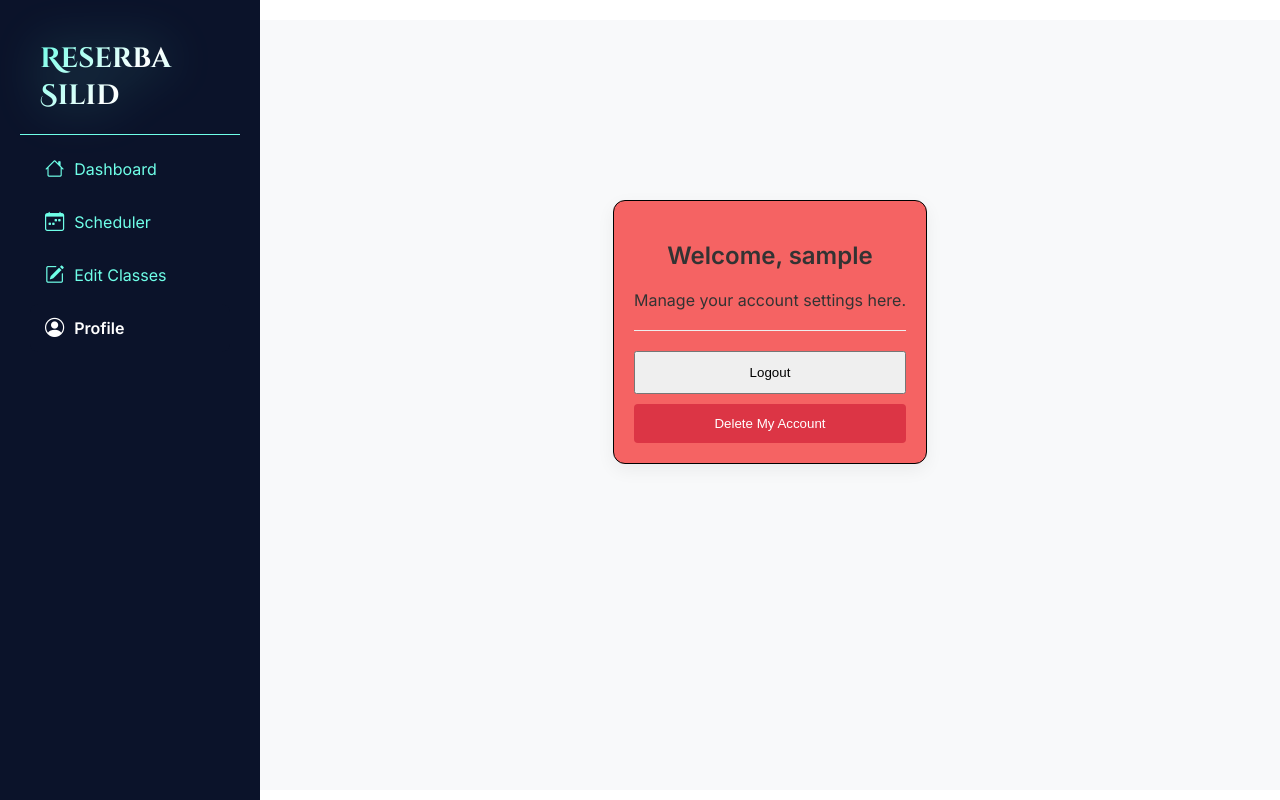
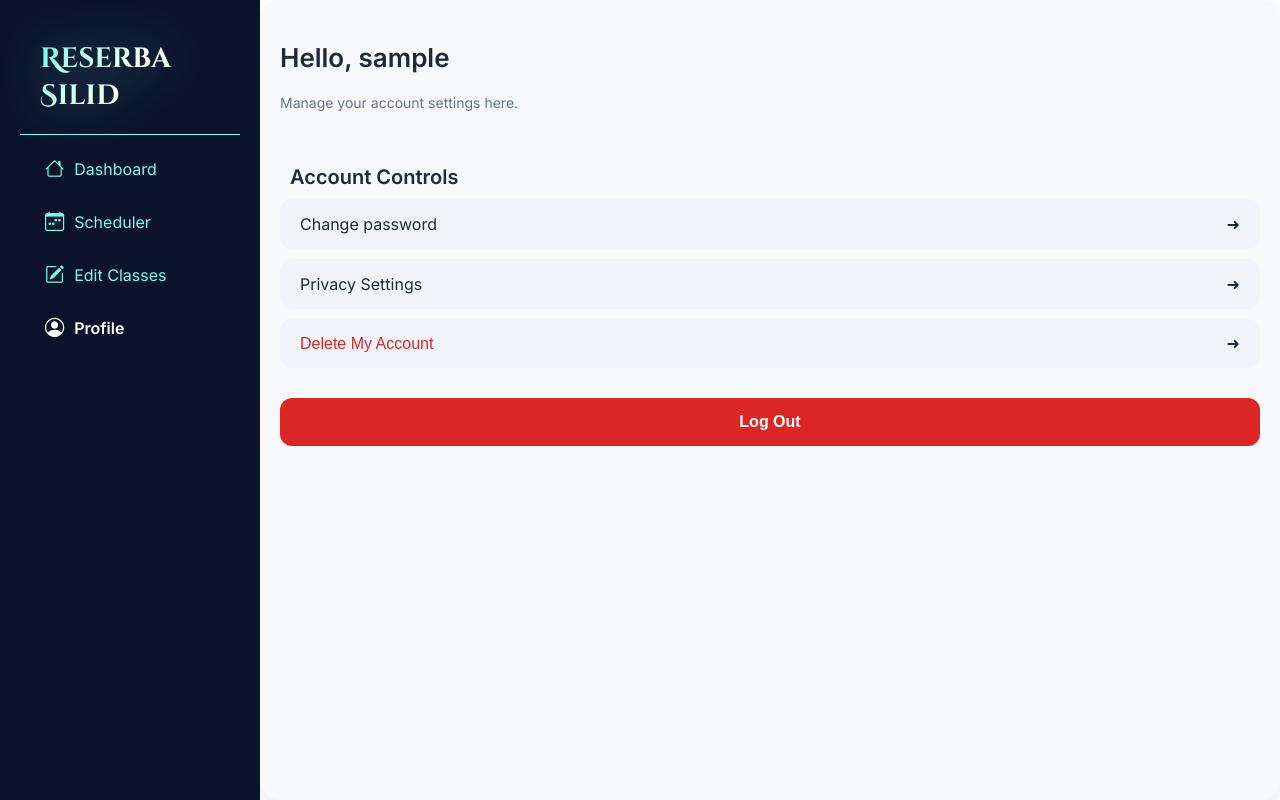
Before and after one commit to b1enb1en/1stSem_finalProj, a PHP site: page /src/profile.php in a window 1280 px wide. Run offline with PHP 8.4, Linux system fonts and the light colour scheme; the visitor is signed in with stand-in values (Sample User, id 1); data comes from the database, SQL or seed files in the repository.

Commit message:
update: profile style

```diff
--- a/src/profile.php
+++ b/src/profile.php
@@ -32,7 +32,132 @@ if ($_SERVER['REQUEST_METHOD'] === 'POST') {
   <link rel="stylesheet" href="/assets/css/sidebar.css">
   <script src="/assets/css/script.js" defer></script>
 </head>
+  <style>
+    body {
+        font-family: 'Inter', sans-serif;
+        color: #333;
+        margin: 0;
+        padding: 0;
+        display: flex;            /* Sidebar Layout */
+    }
 
+    .profile-container {
+      width: 900px;
+      background: #ffffff;
+      border-radius: 20px;
+      box-shadow: 0 10px 25px rgba(0,0,0,0.08);
+    }
+
+    .profile-container {
+        padding: 20px;
+        flex-grow: 1;
+        overflow: auto;
+        background: #f8f9fa;
+        align-items: center;
+    }
+
+    .grid {
+        display: grid;
+        grid-template-columns: repeat(auto-fill,minmax(250px, 1fr));
+        gap: 20px;
+        padding: 10px;
+    }
+
+    .header {
+      display: flex;
+      align-items: center;
+      gap: 20px;
+      margin-bottom: 40px;
+    }
+    .header .info h2 {
+      font-size: 26px;
+      color: #1e293b;
+      font-weight: 700;
+    }
+
+    .header .info p {
+      color: #64748b;
+      font-size: 14px;
+    }
+
+    .section-title {
+      font-size: 20px;
+      margin: 30px 0 10px;
+      color: #1e293b;
+      padding-left: 10px;
+      font-weight: 600;
+    }
+
+    .settings-list {
+      list-style: none;
+      margin-top: 10px;
+    }
+
+    .settings-list li {
+      background: #f1f5f9;
+      padding: 15px 20px;
+      margin-bottom: 10px;
+      border-radius: 12px;
+      display: flex;
+      justify-content: space-between;
+      align-items: center;
+      transition: 0.2s ease;
+      cursor: pointer;
+    }
+
+    .settings-list li:hover, .btn-delete:hover {
+      background: #e2e8f0;
+    }
+
+    .settings-list {
+      font-size: 16px;
+      color: #1e293b;;
+    }
+
+    .btn-delete {
+      display: flex;
+      justify-content: space-between;
+      align-items: center;
+      background: #f1f5f9;
+      width: 100%;
+      margin-bottom: 10px;
+      border-radius: 12px;
+      color: #dc2626 !important;
+      transition: 0.2s ease;
+      padding: 15px 20px;
+    }
+
+    button {
+      background: none;
+      border: none;
+      cursor: pointer;
+      font-size: 16px;
+    }
+
+    .btn-logout {
+      margin-top: 20px;
+      width: 100%;
+      padding: 15px;
+      background: #dc2626;
+      color: #fff;
+      border: none;
+      border-radius: 12px;
+      font-size: 16px;
+      font-weight: bold;
+      cursor: pointer;
+      transition: 0.2s;
+    }
+
+    .btn-logout:hover {
+      background: #b91c1c;
+    }
+
+    .btn-delete::after {
+      content: "➜";
+      margin-left: auto;
+      color: #1e293b;
+    }
+  </style>
 <body>
 
     <nav class="sidebar">
@@ -68,7 +193,36 @@ if ($_SERVER['REQUEST_METHOD'] === 'POST') {
         </ul>
     </nav>
 
-  <main class="main-content">
+    <div class="profile-container">
+    <div class="header">
+      <div class="info">
+      <h2>Hello, <?= htmlspecialchars($_SESSION['username']) ?></h2>
+      <p>Manage your account settings here.</p>
+      </div>
+    </div>
+
+    <h3 class="section-title">Account Controls</h3>
+    <div class="settings-list">
+      <li><span>Change password</span> ➜</li>
+      <li><span>Privacy Settings</span> ➜</li>
+      <form method="post" class="confirm-delete">
+        <input type="hidden" name="action" value="delete_account">
+        <button class="btn-delete">Delete My Account</button>
+      </form>
+  </div>
+
+
+      <form method="post" class="confirm-logout">
+        <input type="hidden" name="action" value="logout">
+        <button class="btn-logout">Log Out</button>
+      </form>
+  </div>
+</body>
+
+</html>
+
+
+  <!-- <main class="main-content">
     <div class="mobile-header">
       <button class="toggle-btn" style="color:#333; font-size:1.5rem;">&#9776;</button>
       <strong style="font-size:1.2rem;">Profile</strong>
@@ -89,7 +243,4 @@ if ($_SERVER['REQUEST_METHOD'] === 'POST') {
         <button class="btn-del" style="width:100%; padding:12px;">Delete My Account</button>
       </form>
     </div>
-  </main>
-</body>
-
-</html>
+  </main> -->
```
